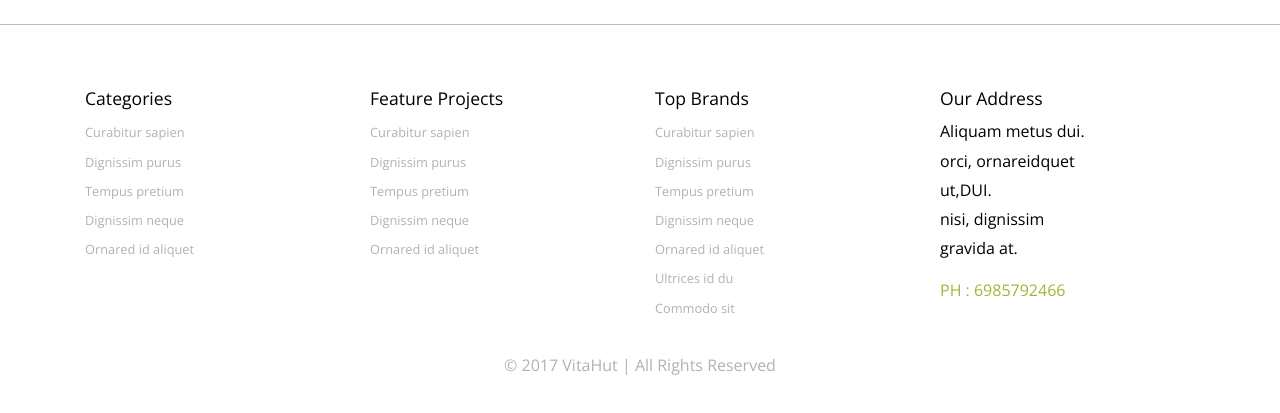
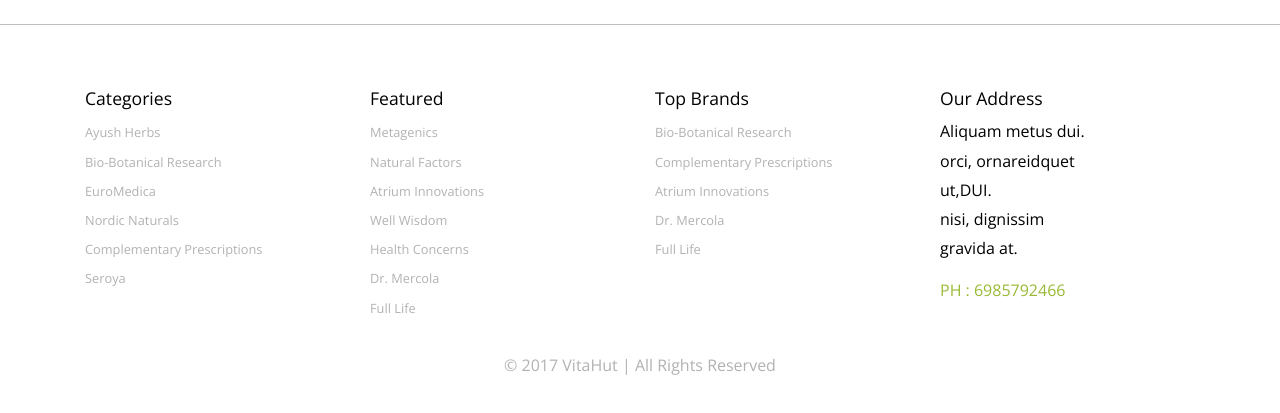
Before and after one commit to kehv1n/vitashack, a plain HTML site: page index.html in a window 1280 px wide. Shown: the part 2111-2524 px from the top of the page. Drawn offline with nearby package versions, Linux system fonts and the light colour scheme.

Commit message:
small changes

```diff
--- a/index.html
+++ b/index.html
@@ -456,35 +456,37 @@
 				<div class="col-sm-3 footer-bottom-cate">
 					<h6>Categories</h6>
 					<ul>
-						<li><a href="#">Curabitur sapien</a></li>
-						<li><a href="#">Dignissim purus</a></li>
-						<li><a href="#">Tempus pretium</a></li>
-						<li><a href="#">Dignissim neque</a></li>
-						<li><a href="#">Ornared id aliquet</a></li>
+            <li><a href="products.html">Ayush Herbs</a></li>
+            <li><a href="products.html">Bio-Botanical Research</a></li>
+            <li><a href="products.html">EuroMedica</a></li>
+            <li><a href="products.html">Nordic Naturals</a></li>
+            <li><a href="products.html">Complementary Prescriptions</a></li>
+            <li><a href="products.html">Seroya</a></li>
 
 					</ul>
 				</div>
 				<div class="col-sm-3 footer-bottom-cate">
-					<h6>Feature Projects</h6>
+					<h6>Featured</h6>
 					<ul>
-						<li><a href="#">Curabitur sapien</a></li>
-						<li><a href="#">Dignissim purus</a></li>
-						<li><a href="#">Tempus pretium</a></li>
-						<li><a href="#">Dignissim neque</a></li>
-						<li><a href="#">Ornared id aliquet</a></li>
+
+            <li><a href="products.html">Metagenics</a></li>
+            <li><a href="products.html">Natural Factors</a></li>
+            <li><a href="products.html">Atrium Innovations </a></li>
+            <li><a href="products.html">Well Wisdom</a></li>
+            <li><a href="products.html">Health Concerns</a></li>
+            <li><a href="products.html">Dr. Mercola</a></li>
+            <li><a href="products.html">Full Life</a></li>
 
 					</ul>
 				</div>
 				<div class="col-sm-3 footer-bottom-cate">
 					<h6>Top Brands</h6>
 					<ul>
-						<li><a href="#">Curabitur sapien</a></li>
-						<li><a href="#">Dignissim purus</a></li>
-						<li><a href="#">Tempus pretium</a></li>
-						<li><a href="#">Dignissim neque</a></li>
-						<li><a href="#">Ornared id aliquet</a></li>
-						<li><a href="#">Ultrices id du</a></li>
-						<li><a href="#">Commodo sit</a></li>
+            <li><a href="products.html">Bio-Botanical Research</a></li>
+            <li><a href="products.html">Complementary Prescriptions</a></li>
+            <li><a href="products.html">Atrium Innovations </a></li>
+            <li><a href="products.html">Dr. Mercola</a></li>
+            <li><a href="products.html">Full Life</a></li>
 
 					</ul>
 				</div>
```
Also changed, not shown: construction.html (+1 -1 lines), products.html (+19 -18 lines).
